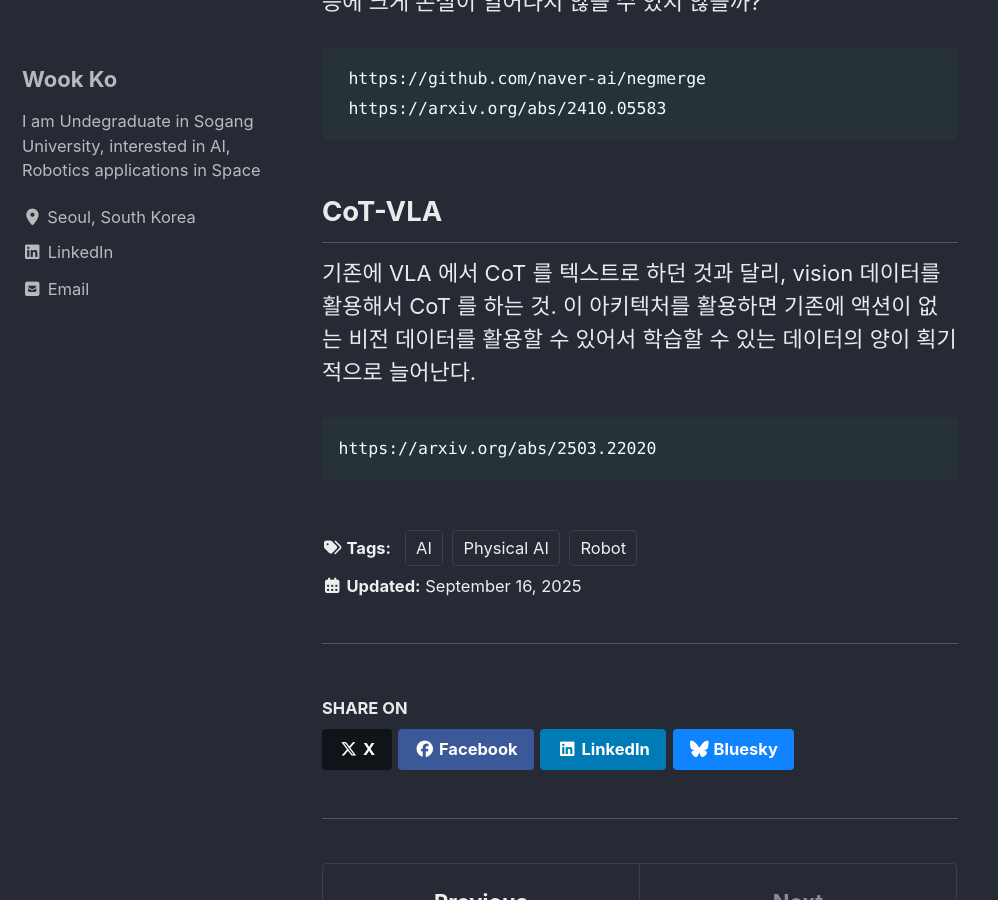
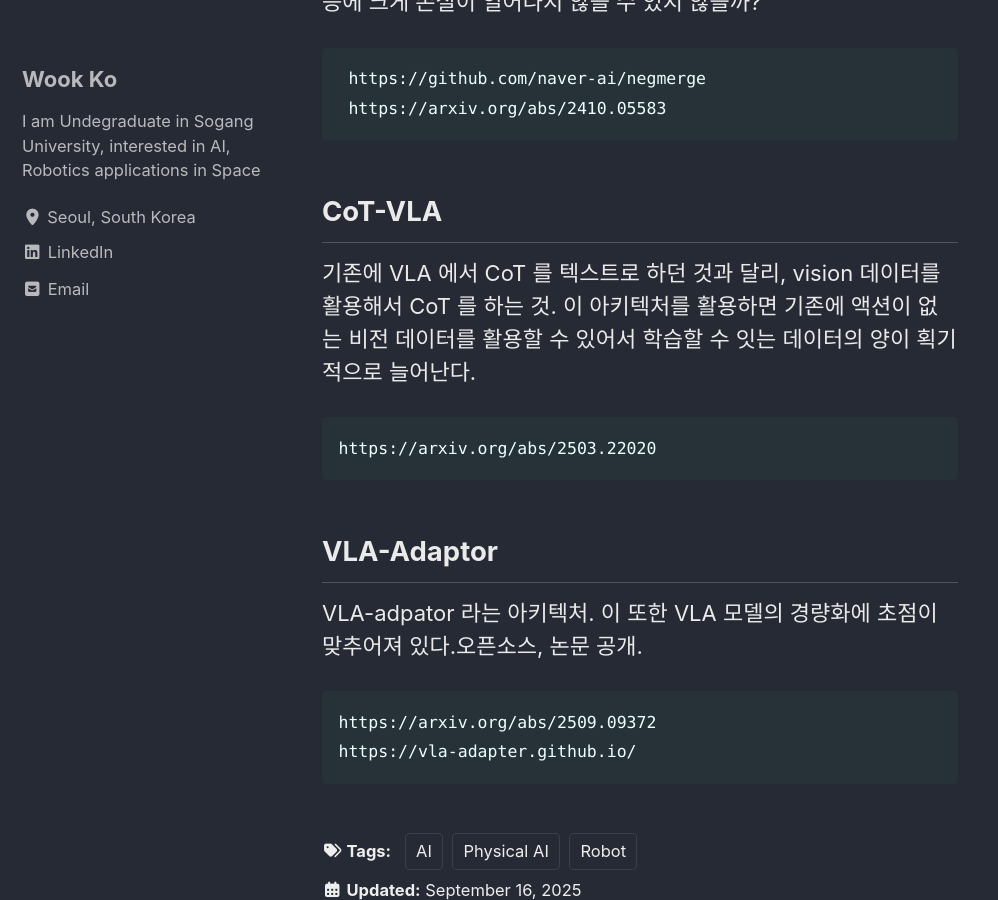
Before and after one commit to kowook137/kowook137.github.io, a Jekyll site: the page built from _ai/VLA-paper.md, in a window 1280 px wide and 900 px high, scrolled down 985 px. Shown: the whole window, without its empty margins (0-998 px from the left). Built offline with Jekyll 4.4.1, drawn with Linux system fonts in a browser that asks for light colours; cached includes are drawn as plain includes.

Commit message:
[Add]VLA-adaptor

````diff
--- a/_ai/VLA-paper.md
+++ b/_ai/VLA-paper.md
@@ -25,8 +25,16 @@ https://qwen.ai/blog?id=4074cca80393150c248e508aa62983f9cb7d27cd&from=research.l
  ```
 
 ## CoT-VLA
- 기존에 VLA 에서 CoT 를 텍스트로 하던 것과 달리, vision 데이터를 활용해서 CoT 를 하는 것. 이 아키텍처를 활용하면 기존에 액션이 없는 비전 데이터를 활용할 수 있어서 학습할 수 있는 데이터의 양이 획기적으로 늘어난다.
+ 기존에 VLA 에서 CoT 를 텍스트로 하던 것과 달리, vision 데이터를 활용해서 CoT 를 하는 것. 이 아키텍처를 활용하면 기존에 액션이 없는 비전 데이터를 활용할 수 있어서 학습할 수 잇는 데이터의 양이 획기적으로 늘어난다.
+
+ ```
+https://arxiv.org/abs/2503.22020
+ ```
+
+## VLA-Adaptor
+ VLA-adpator 라는 아키텍처. 이 또한 VLA 모델의 경량화에 초점이 맞추어져 있다.오픈소스, 논문 공개.
 
 ```
-https://arxiv.org/abs/2503.22020
+https://arxiv.org/abs/2509.09372
+https://vla-adapter.github.io/
 ```
````
